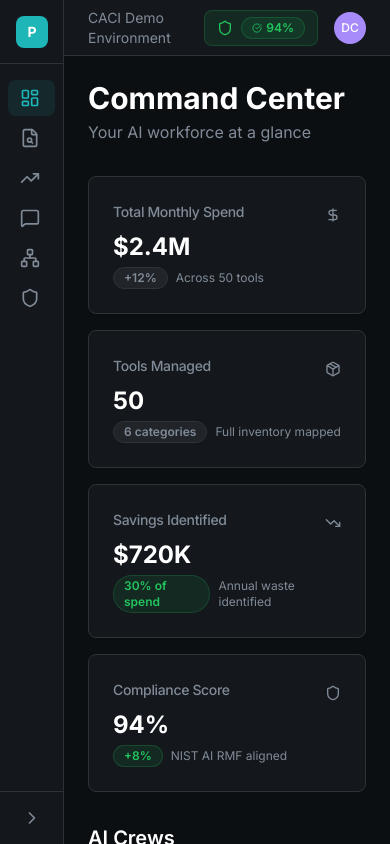
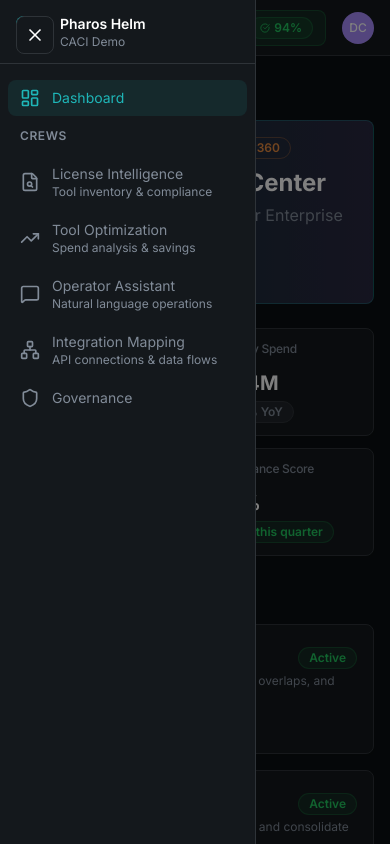
Before and after one commit to ssripada09-svg/miojo_demo, a Next.js app: page / in a window 390 px wide. Both pictures are taken after a click on the button "Toggle menu". Built offline with nearby package versions, Linux system fonts and the light colour scheme.

Commit message:
Phase 8: Polish, responsive fixes, dashboard update, Vercel deployment

```diff
--- a/app/governance/page.tsx
+++ b/app/governance/page.tsx
@@ -11,14 +11,8 @@
   Users,
   Settings,
   Download,
-  Filter,
   AlertCircle,
   Lock,
-  Eye,
-  Edit,
-  Trash2,
-  LogIn,
-  Database,
   Server,
   ExternalLink,
   ChevronRight,
--- a/app/page.tsx
+++ b/app/page.tsx
@@ -9,20 +9,17 @@
   TrendingUp,
   MessageSquare,
   Network,
+  Activity,
+  CheckCircle2,
+  AlertTriangle,
+  Clock,
+  Zap,
 } from "lucide-react"
 import Link from "next/link"
 
 const kpiCards = [
   {
-    title: "Total Monthly Spend",
-    value: "$2.4M",
-    change: "+12%",
-    changeType: "neutral" as const,
-    icon: DollarSign,
-    description: "Across 50 tools",
-  },
-  {
-    title: "Tools Managed",
+    title: "Total Tools",
     value: "50",
     change: "6 categories",
     changeType: "neutral" as const,
@@ -30,7 +27,15 @@
     description: "Full inventory mapped",
   },
   {
-    title: "Savings Identified",
+    title: "Monthly Spend",
+    value: "$2.4M",
+    change: "+12% YoY",
+    changeType: "neutral" as const,
+    icon: DollarSign,
+    description: "Across all tools",
+  },
+  {
+    title: "Identified Savings",
     value: "$720K",
     change: "30% of spend",
     changeType: "positive" as const,
@@ -40,7 +45,7 @@
   {
     title: "Compliance Score",
     value: "94%",
-    change: "+8%",
+    change: "+8% this quarter",
     changeType: "positive" as const,
     icon: Shield,
     description: "NIST AI RMF aligned",
@@ -55,6 +60,7 @@
     href: "/crews/license-intelligence",
     stats: "50 tools • 72% FedRAMP",
     color: "pharos-teal",
+    status: "Active",
   },
   {
     title: "Tool Optimization",
@@ -63,6 +69,7 @@
     href: "/crews/tool-optimization",
     stats: "$720K savings • 43% utilization",
     color: "pharos-gold",
+    status: "Active",
   },
   {
     title: "Operator Assistant",
@@ -71,6 +78,7 @@
     href: "/crews/operator-assistant",
     stats: "50+ commands • Audit-logged",
     color: "pharos-purple",
+    status: "Active",
   },
   {
     title: "Integration Mapping",
@@ -79,60 +87,120 @@
     href: "/crews/integration-mapping",
     stats: "247 flows • 12 CUI-sensitive",
     color: "pharos-teal",
+    status: "Active",
+  },
+]
+
+const recentActivity = [
+  {
+    id: 1,
+    type: "success",
+    icon: CheckCircle2,
+    title: "License audit completed",
+    description: "Identified 3 unused Salesforce licenses",
+    time: "2 hours ago",
+    crew: "License Intelligence",
+  },
+  {
+    id: 2,
+    type: "warning",
+    icon: AlertTriangle,
+    title: "Compliance drift detected",
+    description: "ServiceNow module missing FedRAMP authorization",
+    time: "4 hours ago",
+    crew: "License Intelligence",
+  },
+  {
+    id: 3,
+    type: "info",
+    icon: Activity,
+    title: "Cost analysis complete",
+    description: "$48K monthly savings opportunity in collaboration tools",
+    time: "6 hours ago",
+    crew: "Tool Optimization",
+  },
+  {
+    id: 4,
+    type: "success",
+    icon: Zap,
+    title: "Integration mapped",
+    description: "Discovered 12 new API connections to Salesforce",
+    time: "1 day ago",
+    crew: "Integration Mapping",
   },
 ]
 
 export default function DashboardPage() {
   return (
-    <div className="space-y-8">
-      {/* Page Header */}
+    <div className="space-y-6 md:space-y-8">
+      {/* Demo Environment Banner */}
+      <div className="bg-gradient-to-r from-pharos-teal/20 to-pharos-purple/20 border border-pharos-teal/30 rounded-lg p-4 md:p-6">
+        <div className="flex flex-col md:flex-row md:items-center md:justify-between gap-4">
           <div>
-        <h1 className="text-3xl font-bold text-white">Command Center</h1>
+            <div className="flex items-center gap-2 mb-2">
+              <Badge className="bg-pharos-teal/20 text-pharos-teal border-pharos-teal/30">
+                CACI Demo Environment
+              </Badge>
+              <Badge variant="outline" className="border-pharos-gold/30 text-pharos-gold">
+                Deploy360
+              </Badge>
+            </div>
+            <h1 className="text-2xl md:text-3xl font-bold text-white">Pharos Command Center</h1>
             <p className="text-muted-foreground mt-1">
-          Your AI workforce at a glance
+              AI Workforce Management for Enterprise Tool Governance
             </p>
+          </div>
+          <div className="flex items-center gap-2 text-sm">
+            <div className="flex items-center gap-1.5">
+              <div className="w-2 h-2 rounded-full bg-pass animate-pulse" />
+              <span className="text-muted-foreground">All systems operational</span>
+            </div>
+          </div>
+        </div>
       </div>
 
       {/* KPI Cards */}
-      <div className="grid grid-cols-1 md:grid-cols-2 lg:grid-cols-4 gap-4">
+      <div className="grid grid-cols-2 lg:grid-cols-4 gap-3 md:gap-4">
         {kpiCards.map((kpi) => (
           <Card key={kpi.title} className="bg-pharos-card border-pharos-border">
-            <CardHeader className="flex flex-row items-center justify-between pb-2">
-              <CardTitle className="text-sm font-medium text-muted-foreground">
+            <CardHeader className="flex flex-row items-center justify-between pb-2 p-3 md:p-6 md:pb-2">
+              <CardTitle className="text-xs md:text-sm font-medium text-muted-foreground">
                 {kpi.title}
               </CardTitle>
-              <kpi.icon className="h-4 w-4 text-muted-foreground" />
+              <kpi.icon className="h-4 w-4 text-muted-foreground hidden sm:block" />
             </CardHeader>
-            <CardContent>
-              <div className="text-2xl font-bold text-white">{kpi.value}</div>
-              <div className="flex items-center gap-2 mt-1">
+            <CardContent className="p-3 pt-0 md:p-6 md:pt-0">
+              <div className="text-xl md:text-2xl font-bold text-white">{kpi.value}</div>
+              <div className="flex flex-col sm:flex-row sm:items-center gap-1 sm:gap-2 mt-1">
                 <Badge
                   variant="outline"
-                  className={
+                  className={`text-xs w-fit ${
                     kpi.changeType === "positive"
                       ? "bg-pass/10 text-pass border-pass/20"
                       : "bg-pharos-border/50 text-muted-foreground border-pharos-border"
-                  }
+                  }`}
                 >
                   {kpi.change}
                 </Badge>
-                <span className="text-xs text-muted-foreground">{kpi.description}</span>
+                <span className="text-xs text-muted-foreground hidden md:inline">{kpi.description}</span>
               </div>
             </CardContent>
           </Card>
         ))}
       </div>
 
-      {/* Crew Cards */}
-      <div>
-        <h2 className="text-xl font-semibold text-white mb-4">AI Crews</h2>
+      {/* Main Content Grid */}
+      <div className="grid grid-cols-1 xl:grid-cols-3 gap-6">
+        {/* Crew Cards - Takes 2 columns on xl */}
+        <div className="xl:col-span-2 space-y-4">
+          <h2 className="text-lg md:text-xl font-semibold text-white">AI Crews</h2>
           <div className="grid grid-cols-1 md:grid-cols-2 gap-4">
             {crewCards.map((crew) => (
               <Link key={crew.title} href={crew.href}>
                 <Card className="bg-pharos-card border-pharos-border hover:border-pharos-teal/50 transition-colors cursor-pointer h-full">
-                <CardHeader className="flex flex-row items-start gap-4">
+                  <CardHeader className="flex flex-row items-start gap-3 md:gap-4 p-4 md:p-6">
                     <div
-                    className={`p-2 rounded-lg ${
+                      className={`p-2 rounded-lg flex-shrink-0 ${
                         crew.color === "pharos-teal"
                           ? "bg-pharos-teal/10 text-pharos-teal"
                           : crew.color === "pharos-gold"
@@ -140,17 +208,22 @@
                           : "bg-pharos-purple/10 text-pharos-purple"
                       }`}
                     >
-                    <crew.icon className="h-5 w-5" />
+                      <crew.icon className="h-4 w-4 md:h-5 md:w-5" />
                     </div>
-                  <div className="flex-1">
-                    <CardTitle className="text-white">{crew.title}</CardTitle>
-                    <CardDescription className="mt-1">
+                    <div className="flex-1 min-w-0">
+                      <div className="flex items-center justify-between gap-2">
+                        <CardTitle className="text-white text-sm md:text-base">{crew.title}</CardTitle>
+                        <Badge variant="outline" className="bg-pass/10 text-pass border-pass/20 text-xs flex-shrink-0">
+                          {crew.status}
+                        </Badge>
+                      </div>
+                      <CardDescription className="mt-1 text-xs md:text-sm line-clamp-2">
                         {crew.description}
                       </CardDescription>
                     </div>
                   </CardHeader>
-                <CardContent>
-                  <div className="text-sm text-muted-foreground">
+                  <CardContent className="p-4 pt-0 md:p-6 md:pt-0">
+                    <div className="text-xs md:text-sm text-muted-foreground">
                       {crew.stats}
                     </div>
                   </CardContent>
@@ -160,13 +233,53 @@
           </div>
         </div>
 
+        {/* Recent Activity - Takes 1 column on xl */}
+        <div className="space-y-4">
+          <div className="flex items-center justify-between">
+            <h2 className="text-lg md:text-xl font-semibold text-white">Recent Activity</h2>
+            <Clock className="h-4 w-4 text-muted-foreground" />
+          </div>
+          <Card className="bg-pharos-card border-pharos-border">
+            <CardContent className="p-0">
+              <div className="divide-y divide-pharos-border">
+                {recentActivity.map((activity) => (
+                  <div key={activity.id} className="p-3 md:p-4 hover:bg-pharos-border/20 transition-colors">
+                    <div className="flex gap-3">
+                      <div className={`flex-shrink-0 mt-0.5 ${
+                        activity.type === "success" ? "text-pass" :
+                        activity.type === "warning" ? "text-warning" :
+                        "text-pharos-teal"
+                      }`}>
+                        <activity.icon className="h-4 w-4" />
+                      </div>
+                      <div className="flex-1 min-w-0">
+                        <p className="text-sm text-white font-medium truncate">{activity.title}</p>
+                        <p className="text-xs text-muted-foreground mt-0.5 line-clamp-2">
+                          {activity.description}
+                        </p>
+                        <div className="flex items-center gap-2 mt-1.5">
+                          <Badge variant="outline" className="text-xs bg-pharos-border/30 border-pharos-border">
+                            {activity.crew}
+                          </Badge>
+                          <span className="text-xs text-muted-foreground">{activity.time}</span>
+                        </div>
+                      </div>
+                    </div>
+                  </div>
+                ))}
+              </div>
+            </CardContent>
+          </Card>
+        </div>
+      </div>
+
       {/* Quick Stats Footer */}
       <Card className="bg-pharos-card border-pharos-border">
-        <CardContent className="pt-6">
-          <div className="flex items-center justify-between text-sm">
-            <div className="flex items-center gap-6">
+        <CardContent className="p-4 md:pt-6">
+          <div className="flex flex-col md:flex-row md:items-center md:justify-between gap-4 text-sm">
+            <div className="flex flex-wrap items-center gap-4 md:gap-6">
               <div>
-                <span className="text-muted-foreground">Shadow AI Usage: </span>
+                <span className="text-muted-foreground">Shadow AI: </span>
                 <span className="text-warning font-medium">71%</span>
               </div>
               <div>
@@ -174,13 +287,13 @@
                 <span className="text-fail font-medium">$174K/mo</span>
               </div>
               <div>
-                <span className="text-muted-foreground">FedRAMP Coverage: </span>
+                <span className="text-muted-foreground">FedRAMP: </span>
                 <span className="text-pass font-medium">72%</span>
               </div>
             </div>
             <Link
               href="/governance"
-              className="text-pharos-teal hover:underline"
+              className="text-pharos-teal hover:underline whitespace-nowrap"
             >
               View Aegis Governance →
             </Link>
--- a/components/navigation/header.tsx
+++ b/components/navigation/header.tsx
@@ -32,10 +32,11 @@
   const isOnGovernancePage = pathname === '/governance';
 
   return (
-    <header className="h-14 border-b border-pharos-border bg-pharos-card flex items-center justify-between px-6">
-      {/* Left: Page context */}
-      <div className="flex items-center gap-3">
-        <span className="text-sm text-muted-foreground">CACI Demo Environment</span>
+    <header className="h-14 border-b border-pharos-border bg-pharos-card flex items-center justify-between px-4 md:px-6">
+      {/* Left: Page context - offset for mobile menu button */}
+      <div className="flex items-center gap-3 pl-10 lg:pl-0">
+        <span className="text-sm text-muted-foreground hidden sm:inline">CACI Demo Environment</span>
+        <span className="text-sm text-muted-foreground sm:hidden">CACI Demo</span>
       </div>
 
       {/* Right: Aegis compliance pulse + user */}
--- a/components/navigation/shell.tsx
+++ b/components/navigation/shell.tsx
@@ -1,25 +1,55 @@
 "use client"
 
+import { useState } from "react"
 import { Sidebar } from "./sidebar"
 import { Header } from "./header"
+import { Menu, X } from "lucide-react"
 
 interface ShellProps {
   children: React.ReactNode
 }
 
 export function Shell({ children }: ShellProps) {
+  const [mobileMenuOpen, setMobileMenuOpen] = useState(false)
+
   return (
-    <div className="flex h-screen bg-pharos-bg">
-      {/* Sidebar */}
-      <Sidebar />
+    <div className="flex h-screen bg-pharos-bg overflow-hidden">
+      {/* Mobile menu overlay */}
+      {mobileMenuOpen && (
+        <div
+          className="fixed inset-0 bg-black/50 z-40 lg:hidden"
+          onClick={() => setMobileMenuOpen(false)}
+        />
+      )}
+
+      {/* Mobile menu button */}
+      <button
+        onClick={() => setMobileMenuOpen(!mobileMenuOpen)}
+        className="fixed top-4 left-4 z-50 lg:hidden p-2 rounded-lg bg-pharos-card border border-pharos-border text-white"
+        aria-label="Toggle menu"
+      >
+        {mobileMenuOpen ? (
+          <X className="h-5 w-5" />
+        ) : (
+          <Menu className="h-5 w-5" />
+        )}
+      </button>
+
+      {/* Sidebar - hidden on mobile, shown in overlay when menu open */}
+      <div className={`
+        fixed inset-y-0 left-0 z-40 transform transition-transform duration-300 ease-in-out lg:relative lg:translate-x-0
+        ${mobileMenuOpen ? 'translate-x-0' : '-translate-x-full'}
+      `}>
+        <Sidebar onNavigate={() => setMobileMenuOpen(false)} />
+      </div>
 
       {/* Main content area */}
-      <div className="flex-1 flex flex-col overflow-hidden">
+      <div className="flex-1 flex flex-col overflow-hidden min-w-0">
         {/* Header */}
         <Header />
 
         {/* Page content */}
-        <main className="flex-1 overflow-y-auto p-6">
+        <main className="flex-1 overflow-y-auto p-4 md:p-6 pt-16 lg:pt-6">
           {children}
         </main>
       </div>
--- a/components/navigation/sidebar.tsx
+++ b/components/navigation/sidebar.tsx
@@ -57,9 +57,19 @@
   },
 ]
 
-export function Sidebar() {
+interface SidebarProps {
+  onNavigate?: () => void
+}
+
+export function Sidebar({ onNavigate }: SidebarProps) {
   const pathname = usePathname()
   const [collapsed, setCollapsed] = useState(false)
+
+  const handleNavClick = () => {
+    if (onNavigate) {
+      onNavigate()
+    }
+  }
 
   return (
     <div
@@ -70,14 +80,14 @@
     >
       {/* Header */}
       <div className="flex items-center h-16 px-4 border-b border-pharos-border">
-        <Link href="/" className="flex items-center gap-3">
-          <div className="w-8 h-8 rounded-lg bg-pharos-teal flex items-center justify-center">
+        <Link href="/" className="flex items-center gap-3" onClick={handleNavClick}>
+          <div className="w-8 h-8 rounded-lg bg-pharos-teal flex items-center justify-center flex-shrink-0">
             <span className="text-white font-bold text-sm">P</span>
           </div>
           {!collapsed && (
-            <div className="flex flex-col">
-              <span className="font-semibold text-white text-sm">Pharos Helm</span>
-              <span className="text-xs text-muted-foreground">CACI Demo</span>
+            <div className="flex flex-col min-w-0">
+              <span className="font-semibold text-white text-sm truncate">Pharos Helm</span>
+              <span className="text-xs text-muted-foreground truncate">CACI Demo</span>
             </div>
           )}
         </Link>
@@ -101,6 +111,7 @@
                     <Link
                       key={subItem.href}
                       href={subItem.href}
+                      onClick={handleNavClick}
                       className={cn(
                         "flex items-center gap-3 px-3 py-2 rounded-lg text-sm transition-colors",
                         isActive
@@ -111,9 +122,9 @@
                     >
                       <subItem.icon className="w-5 h-5 flex-shrink-0" />
                       {!collapsed && (
-                        <div className="flex flex-col">
-                          <span>{subItem.name}</span>
-                          <span className="text-xs text-muted-foreground">
+                        <div className="flex flex-col min-w-0">
+                          <span className="truncate">{subItem.name}</span>
+                          <span className="text-xs text-muted-foreground truncate">
                             {subItem.description}
                           </span>
                         </div>
@@ -131,6 +142,7 @@
             <Link
               key={item.href}
               href={item.href!}
+              onClick={handleNavClick}
               className={cn(
                 "flex items-center gap-3 px-3 py-2 rounded-lg text-sm transition-colors",
                 isActive
@@ -140,14 +152,14 @@
               title={collapsed ? item.name : undefined}
             >
               <item.icon className="w-5 h-5 flex-shrink-0" />
-              {!collapsed && <span>{item.name}</span>}
+              {!collapsed && <span className="truncate">{item.name}</span>}
             </Link>
           )
         })}
       </nav>
 
-      {/* Collapse toggle */}
-      <div className="p-2 border-t border-pharos-border">
+      {/* Collapse toggle - hidden on mobile */}
+      <div className="p-2 border-t border-pharos-border hidden lg:block">
         <button
           onClick={() => setCollapsed(!collapsed)}
           className="flex items-center justify-center w-full py-2 text-muted-foreground hover:text-white transition-colors rounded-lg hover:bg-pharos-border/50"
```
Also changed, not shown: app/crews/license-intelligence/page.tsx (+2 -6 lines), 1 other file (tests, documents, lock files or other folders). Lines whose indentation alone changed are shown as unchanged.
